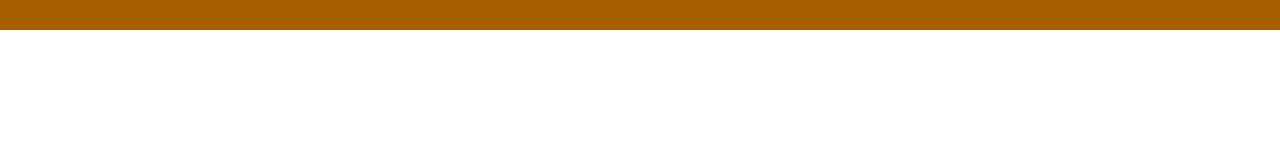
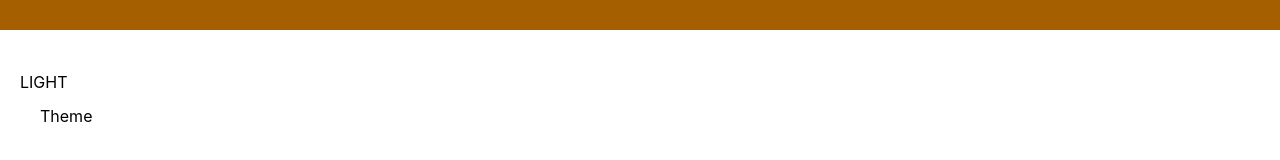
Before and after one commit to DipanshuGurjar123/Learning-React, a React (Vite) app: page / in a window 1280 px wide. Shown: the part 1194-1354 px from the top of the page. Before the commit the page ends 1244 px from the top, so only its background shows below. Built offline with nearby package versions, Linux system fonts and the light colour scheme.

Commit message:
Dark/Light Theme on a single page using Context API

```diff
--- a/src/App.jsx
+++ b/src/App.jsx
@@ -13,6 +13,8 @@ import Courses from './pages/Courses'
 import MernCourse from './pages/MernCourse'
 import DataAnalysis from './pages/DataAnalysis'
 import PageNotFound from './pages/PageNotFound'
+import ThemeProvider from './context/ThemeProvider'
+import ContextThemeSetting from './component/ContextThemeSetting'
 
 const App = () => {
 
@@ -61,6 +63,10 @@ const App = () => {
         <Route path="*" element={<PageNotFound/>}/>
       </Routes>
       {/* <Home/> */}
+
+      <ThemeProvider>
+        <ContextThemeSetting />
+      </ThemeProvider>
     </div>
   )
 
--- /dev/null
+++ b/src/component/ContextThemeSetting.jsx
@@ -0,0 +1,24 @@
+import React, { useContext } from 'react'
+import ThemeContext from '../context/ThemeContext'
+
+const ContextThemeSetting = () => {
+
+    const context = useContext(ThemeContext)
+    const { theme, toggleTheme } = context;
+
+    const pageStyle = {
+        padding: '20px',
+        height: '100vh',
+        backgroundColor: theme === 'light' ? '#ffffff' : '#222222',
+        color: theme === 'light' ? '#000000' : '#ffffff',
+    };
+
+  return (
+    <div style={pageStyle}>
+      <h1>{theme.toUpperCase()}</h1>
+      <button onClick={toggleTheme} style={{ padding: "10px 20px"}}>Theme</button>
+    </div>
+  )
+}
+
+export default ContextThemeSetting
--- /dev/null
+++ b/src/context/ThemeContext.jsx
@@ -0,0 +1,5 @@
+import { createContext } from "react";
+
+const ThemeContext = createContext();
+
+export default ThemeContext
--- /dev/null
+++ b/src/context/ThemeProvider.jsx
@@ -0,0 +1,22 @@
+import React, { useState } from 'react'
+import ThemeContext from './ThemeContext';
+
+const ThemeProvider = ({children}) => {
+
+    const [theme, setTheme] = useState("light");
+
+    const toggleTheme = () => {
+        setTheme((prev) => (prev === 'light' ? 'dark' : 'light'));
+    };
+
+
+    return (
+        <div>
+            <ThemeContext.Provider value={{ theme, toggleTheme }}>
+                {children}
+            </ThemeContext.Provider>
+        </div>
+    )
+}
+
+export default ThemeProvider
```
